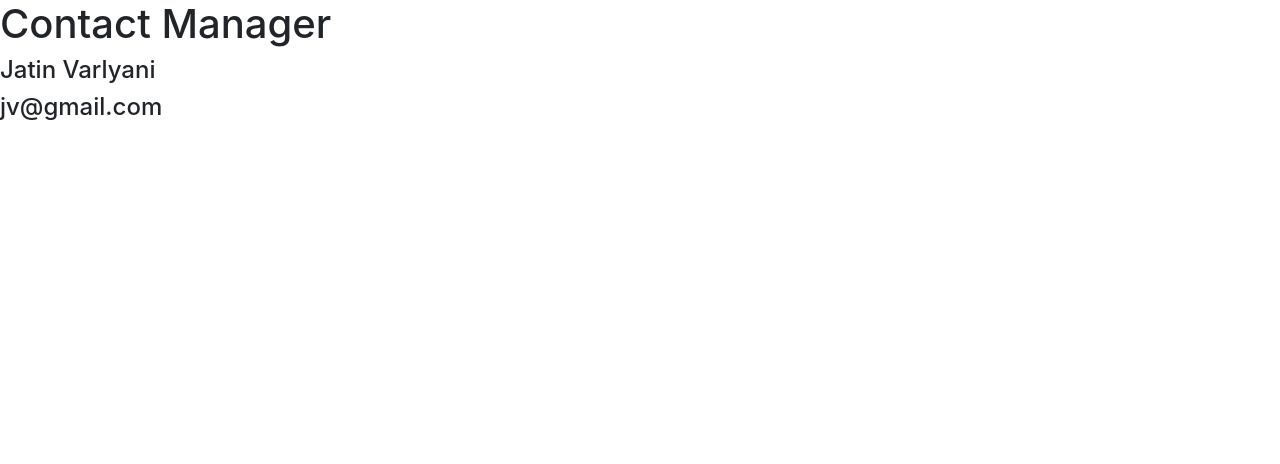
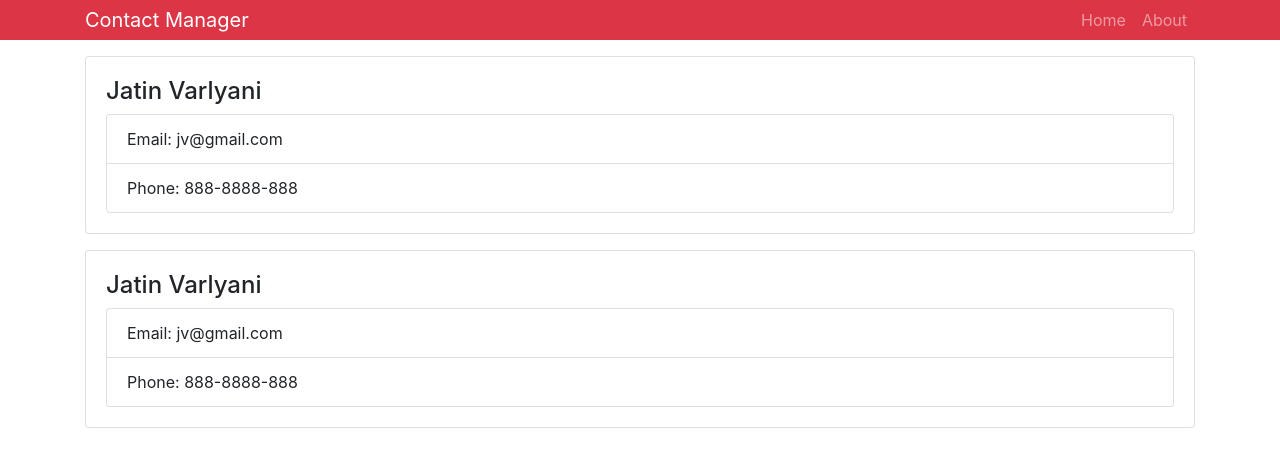
Before and after one commit to Jatin-8898/contact-manager, a React (Create React App) app: page / in a window 1280 px wide. Shown: the top 464 px of the page. Built offline with nearby package versions, Linux system fonts and the light colour scheme.

Commit message:
Added Bootstrap styling

```diff
--- a/src/App.js
+++ b/src/App.js
@@ -9,7 +9,13 @@
     return (
       <div className="App">
        <Header branding="Contact Manager"/>
-       <Contact name="Jatin Varlyani" email ="jv@gmail.com"/>
+
+       <div className="container">
+          <Contact name="Jatin Varlyani" email ="jv@gmail.com" phone="888-8888-888"/>
+          <Contact name="Jatin Varlyani" email ="jv@gmail.com" phone="888-8888-888"/>
+
+       </div>
+
 
       </div>
     );
--- a/src/components/Contact.js
+++ b/src/components/Contact.js
@@ -5,11 +5,14 @@
 class Contact extends Component {
   render() {
 
-    const {name,email} = this.props; //Same as {this.props.name}
+    const {name,email,phone} = this.props; //Same as {this.props.name}
     return (
-      <div>
+      <div className = "card card-body mb-3">
         <h4>{name}</h4>
-        <h4>{email}</h4>
+        <ul className="list-group">
+            <li className="list-group-item">Email: {email}</li>
+            <li className="list-group-item">Phone: {phone}</li>
+        </ul>
       </div>
     )
   }
--- a/src/components/Header.js
+++ b/src/components/Header.js
@@ -6,9 +6,21 @@
 
     const {branding} = props; //this is same as {props.branding}
     return (
-        <div>
-        <h1>{branding}</h1>
+       <nav className="navbar navbar-expand-sm navbar-dark bg-danger mb-3 py-0">
+        <div className="container">
+            <a href="/" className="navbar-brand">{branding}</a>
+            <div>
+                <ul className="navbar-nav mr-auto">
+                    <li className="nav-item">
+                        <a href="/" className="nav-link">Home</a>
+                    </li>
+                    <li className="nav-item">
+                        <a href="/" className="nav-link">About</a>
+                    </li>
+                </ul>
+            </div>
         </div>
+       </nav>
     )
 }
 
```
